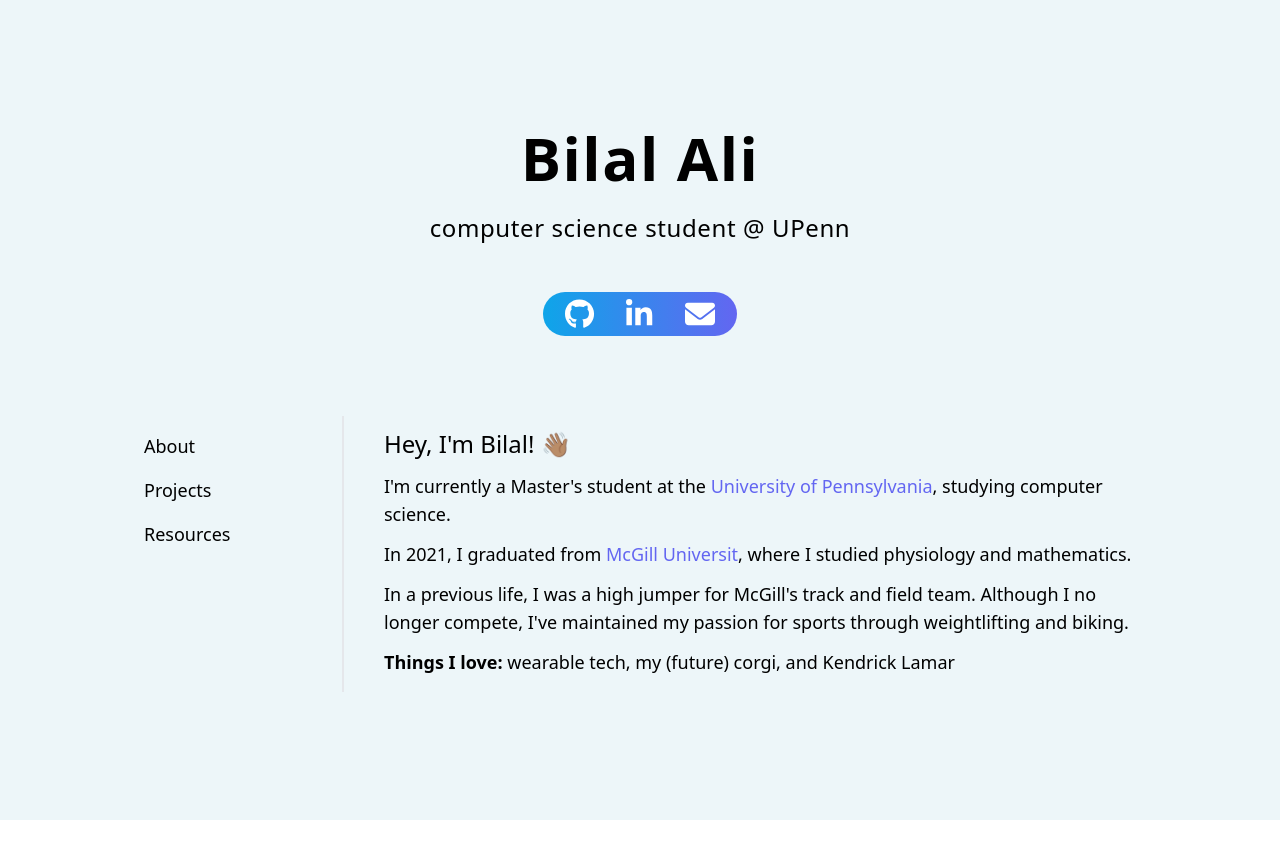
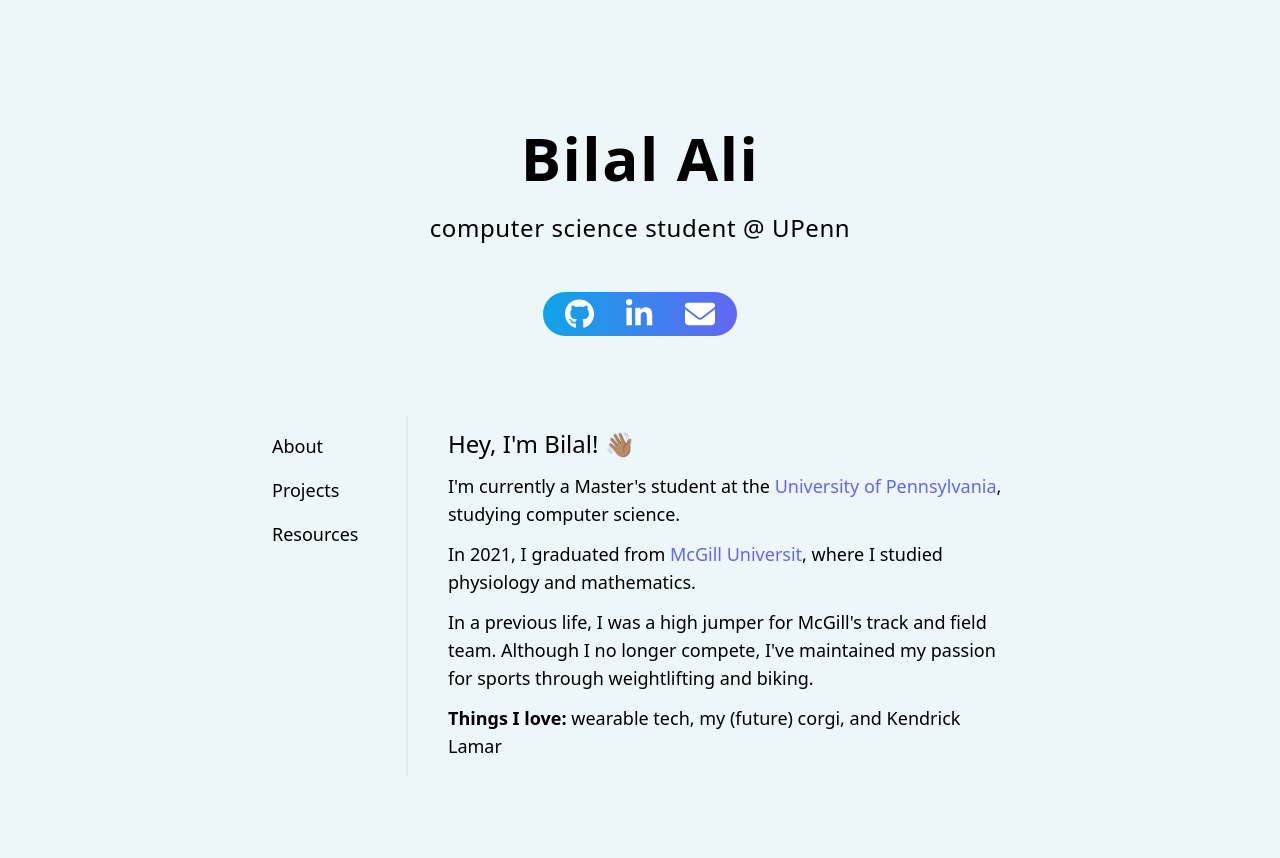
Before and after one commit to bilala45/personal-website, a React (Create React App) app: page / in a window 1280 px wide. Shown: the top 858 px of the page. Before the commit the page ends 820 px from the top, so only its background shows below. Built offline with nearby package versions, Linux system fonts and the light colour scheme.

Commit message:
Set up routing and paths using React Router

```diff
--- a/package.json
+++ b/package.json
@@ -14,6 +14,7 @@
     "postcss": "^8.4.12",
     "react": "^18.0.0",
     "react-dom": "^18.0.0",
+    "react-router-dom": "^6.3.0",
     "react-scripts": "5.0.1",
     "tailwindcss": "^3.0.24",
     "web-vitals": "^2.1.4"
--- a/src/App.js
+++ b/src/App.js
@@ -2,16 +2,18 @@ import ScrollProgress from "./components/ScrollProgress";
 import Content from "./components/Content";
 import Intro from "./components/Intro";
 
-const App = () => (
+const App = () => {
   // comment out footer for now and add it back in at the end
   // Wrap content and footer in a div to restrict the max screen size
-  <body className="w-screen min-h-screen bg-[#edf6f9]">
-    <ScrollProgress />
-    <div className="max-w-screen-lg mx-auto pt-32">
-      <Intro />
-      <Content />
+  return (
+    <div className="w-screen min-h-screen bg-[#edf6f9]">
+      <ScrollProgress />
+      <div className="max-w-screen-md mx-auto pt-32">
+        <Intro />
+        <Content />
+      </div>
     </div>
-  </body>
-);
+  );
+};
 
 export default App;
--- a/src/components/Main.js
+++ b/src/components/Main.js
@@ -1,9 +1,16 @@
 import About from "./About";
+import { Route, Routes, Navigate } from "react-router-dom";
 
 const Main = () => (
   <div className="pr-4">
     {/* intro and about occupy height of screen at minimum (if content is longer than screen height, then it'll expand past it) */}
-    <About />
+    <Routes>
+      <Route path="/" element={<About />} />
+      <Route path="/about" element={<About />} />
+      {/* <Route path="/projects" element={<Resources />} />
+      <Route path="/resources" element={<Resources />} /> */}
+      <Route path="*" element={<Navigate to="/" replace />} />
+    </Routes>
   </div>
 );
 
--- a/src/index.js
+++ b/src/index.js
@@ -1,6 +1,14 @@
 import ReactDOM from "react-dom/client";
+import React from "react";
 import App from "./App";
+import { BrowserRouter } from "react-router-dom";
 import "./index.css";
 
 const root = ReactDOM.createRoot(document.getElementById("root"));
-root.render(<App />);
+root.render(
+  <React.StrictMode>
+    <BrowserRouter>
+      <App />
+    </BrowserRouter>
+  </React.StrictMode>
+);
```
Also changed, not shown: 1 other file (tests, documents, lock files or other folders).
